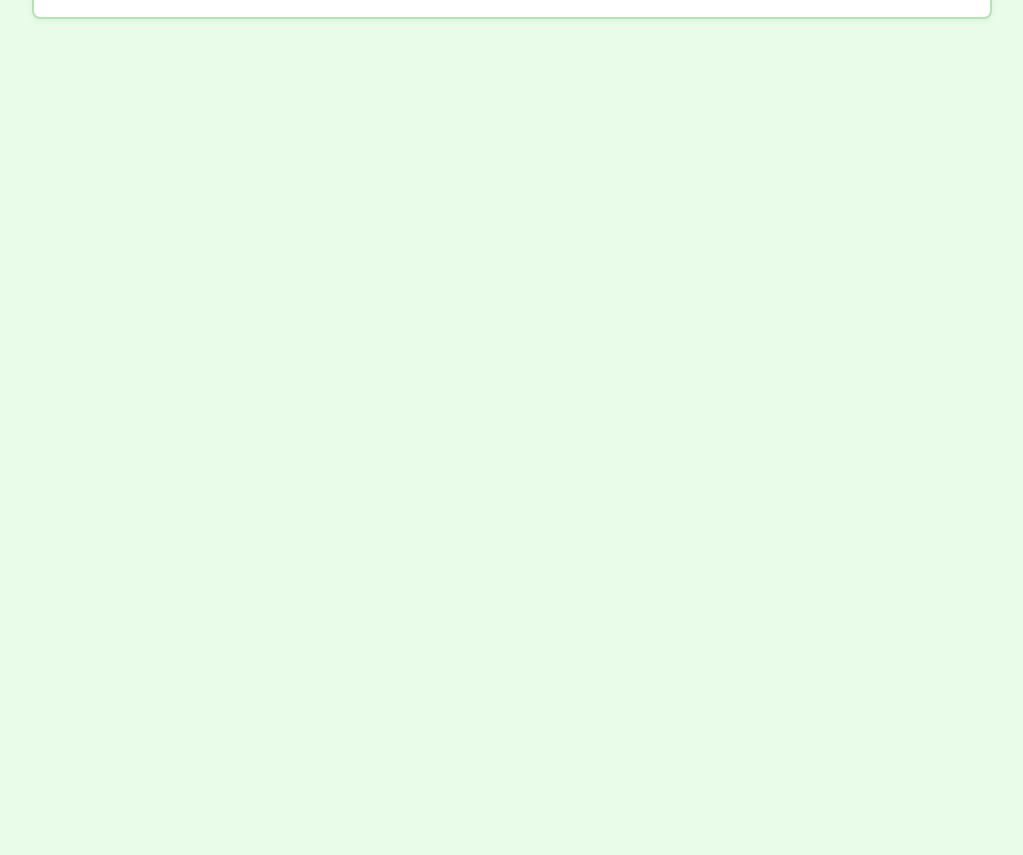
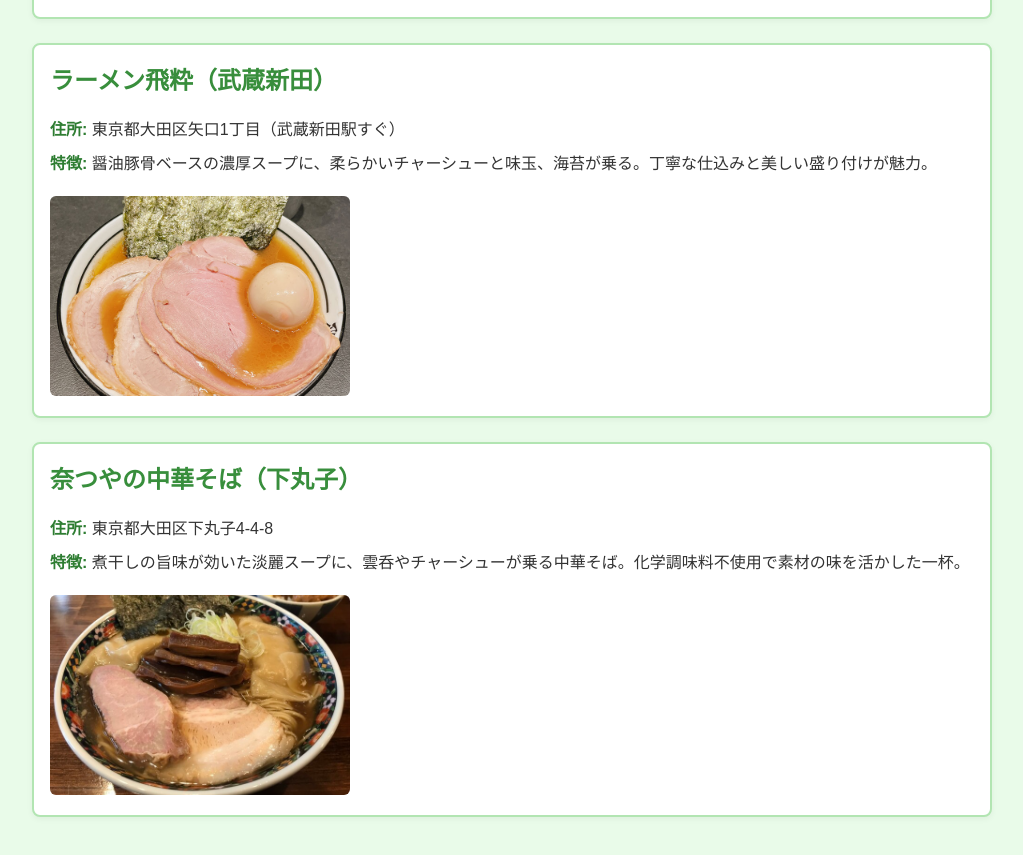
Before and after one commit to yk-ramendaisuki/yk-ramendaisuki.github.io, a plain HTML site: page index.html in a window 1280 px wide. Shown: the part 519-1374 px from the top of the page, without its empty margins (128-1151 px from the left). Before the commit the page ends 800 px from the top, so only its background shows below. Drawn offline with Linux system fonts and the light colour scheme; a web font is replaced by a local one.

Commit message:
Update index.html

```diff
--- a/index.html
+++ b/index.html
@@ -80,5 +80,22 @@
       <img src="環2家.webp" alt="環2家のラーメン写真">
     </div>
 
+    <!-- ラーメン飛粋 -->
+    <div class="shop">
+      <h2>ラーメン飛粋（武蔵新田）</h2>
+      <div class="info"><strong>住所:</strong> 東京都大田区矢口1丁目（武蔵新田駅すぐ）</div>
+      <div class="info"><strong>特徴:</strong> 醤油豚骨ベースの濃厚スープに、柔らかいチャーシューと味玉、海苔が乗る。丁寧な仕込みと美しい盛り付けが魅力。</div>
+      <img src="飛粋.jpg" alt="ラーメン飛粋のラーメン写真">
+    </div>
+
+    <!-- 奈つやの中華そば -->
+    <div class="shop">
+      <h2>奈つやの中華そば（下丸子）</h2>
+      <div class="info"><strong>住所:</strong> 東京都大田区下丸子4-4-8</div>
+      <div class="info"><strong>特徴:</strong> 煮干しの旨味が効いた淡麗スープに、雲呑やチャーシューが乗る中華そば。化学調味料不使用で素材の味を活かした一杯。</div>
+      <img src="奈つやの中華そば.jpg" alt="奈つやの中華そばのラーメン写真">
+    </div>
+
+  </div>
 </body>
 </html>
```
